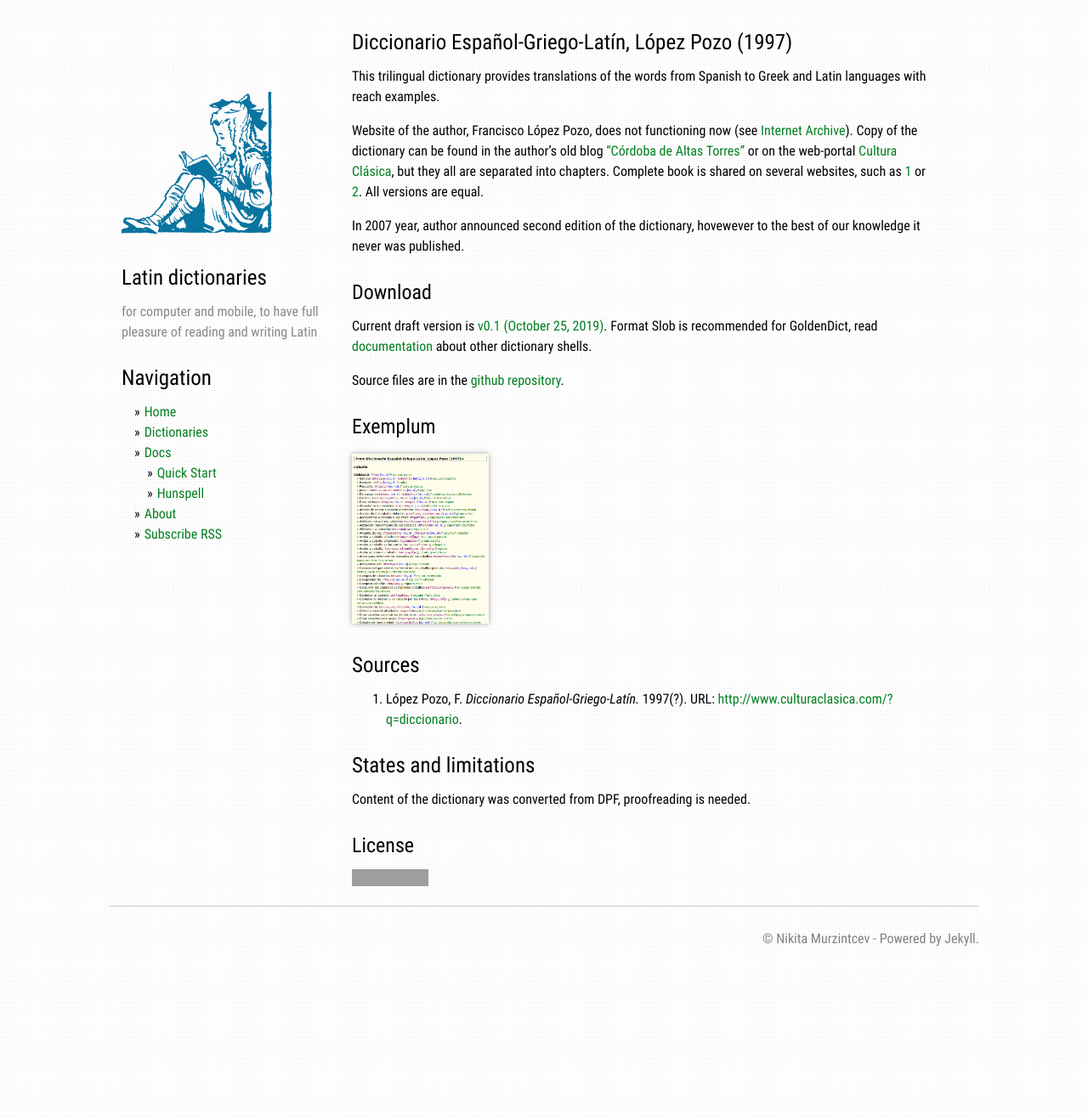
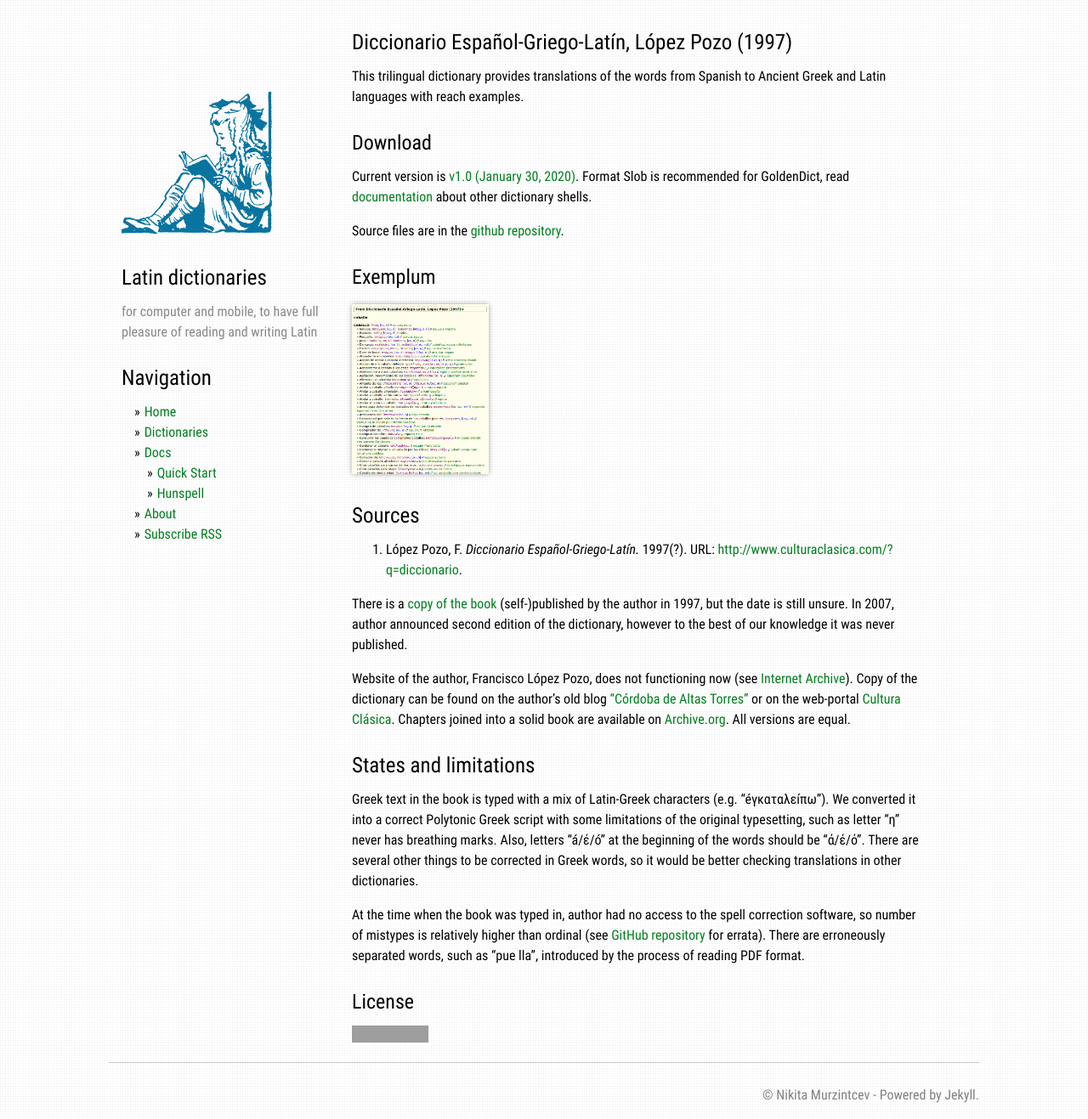
Before and after one commit to nikita-moor/dictionaries, a Jekyll site: the page built from _dictionaries/LopezPozo1997.md, in a window 1280 px wide. Shown: the whole page at 85% size. Built offline with Jekyll 4.4.1, drawn with Linux system fonts in a browser that asks for light colours; grey boxes are pictures that could not be loaded.

Commit message:
LopezPozo1997 v1.0

```diff
--- a/_dictionaries/LopezPozo1997.md
+++ b/_dictionaries/LopezPozo1997.md
@@ -8,35 +8,35 @@ categories: [general]
 ---
 # {{ page.title }}, {{ page.author }} ({{ page.year }})
 
-This trilingual dictionary provides translations of the words from Spanish to Greek and Latin languages with reach examples.
-
-Website of the author, Francisco López Pozo, does not functioning now (see [Internet Archive][4]). Copy of the dictionary can be found in the author's old blog ["Córdoba de Altas Torres"][5] or on the web-portal [Cultura Clásica][6], but they all are separated into chapters. Complete book is shared on several websites, such as [1][7] or [2][8]. All versions are equal.
-
-In 2007 year, author announced second edition of the dictionary, hovewever to the best of our knowledge it never was published.
+This trilingual dictionary provides translations of the words from Spanish to Ancient Greek and Latin languages with reach examples.
 
 
 ## Download
 
-Current draft version is [v0.1 (October 25, 2019)][1]. Format Slob is recommended for GoldenDict, read [documentation][2] about other dictionary shells.
+Current version is [v1.0 (January 30, 2020)][1]. Format Slob is recommended for GoldenDict, read [documentation][2] about other dictionary shells.
 
 Source files are in the [github repository][3].
 
 
 ## Exemplum
 
-<div class="spotlight-group" data-animation="" data-control="" data-autohide="false">
-  <img src="img/LopezPozo1997-1.png" class="spotlight" height="200">
-</div>
+{% include img-viewer.html img="img/LopezPozo1997-1.png" id="1" %}
 
 
 # Sources
 
 1. López Pozo, F. _Diccionario Español-Griego-Latín._ 1997(?). URL: <http://www.culturaclasica.com/?q=diccionario>.
 
+There is a [copy of the book][8] (self-)published by the author in 1997, but the date is still unsure. In 2007, author announced second edition of the dictionary, however to the best of our knowledge it was never published.
+
+Website of the author, Francisco López Pozo, does not functioning now (see [Internet Archive][4]). Copy of the dictionary can be found on the author's old blog [“Córdoba de Altas Torres”][5] or on the web-portal [Cultura Clásica][6]. Chapters joined into a solid book are available on [Archive.org][7]. All versions are equal.
+
 
 # States and limitations
 
-Content of the dictionary was converted from DPF, proofreading is needed.
+Greek text in the book is typed with a mix of Latin-Greek characters (e.g. “éγκαταλεíπω”). We converted it into a correct Polytonic Greek script with some limitations of the original typesetting, such as letter “η” never has breathing marks. Also, letters “á/έ/ó” at the beginning of the words should be “ἀ/ἐ/ὀ”. There are several other things to be corrected in Greek words, so it would be better checking translations in other dictionaries.
+
+At the time when the book was typed in, author had no access to the spell correction software, so number of mistypes is relatively higher than ordinal (see [GitHub repository][3] for errata). There are erroneously separated words, such as “pue lla”, introduced by the process of reading PDF format.
 
 
 ## License
@@ -47,11 +47,11 @@ Content of the dictionary was converted from DPF, proofreading is needed.
 </a>
 
 
-[1]: https://github.com/nikita-moor/latin-dictionary/releases/tag/2019-10-25
+[1]: https://github.com/nikita-moor/latin-dictionary/releases/tag/2020-01-30
 [2]: {{ site.baseurl }}{% link docs/docs.md %}
 [3]: https://github.com/nikita-moor/latin-dictionary/tree/master/{{ page.nickname }}
 [4]: http://web.archive.org/web/20170311085837/http://www.cordobadealtastorres.com:80/
 [5]: http://cordobadealtastorres1.blogspot.com/2009/07/diccionarios.html
 [6]: http://www.culturaclasica.com/?q=diccionario
-[7]: https://dokumen.tips/documents/diccionario-espanol-griego-latin.html
-[8]: https://www.scribd.com/document/333448184/Diccionario-Espanol-Griego-Latin-Francisco-Lopez-Pozo
+[7]: https://archive.org/details/lopezpozo1997
+[8]: https://www.abebooks.com/servlet/BookDetailsPL?bi=30363863638
```
Also changed, not shown: _posts/2020-01-30-LopezPozo1997.md (added, +17 -0 lines).
